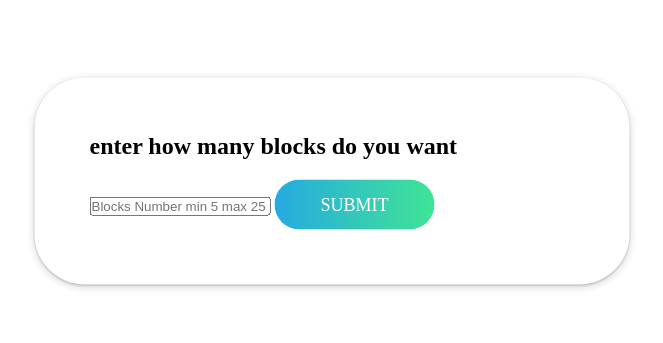
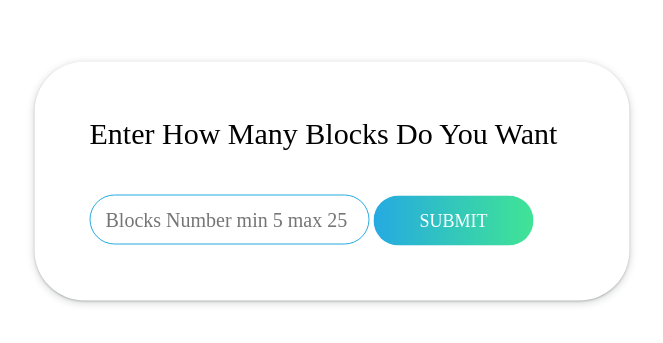
Before and after one commit to GagikAvagyan/shortway, a plain HTML site: page index.html in a window 1280 px wide. Shown: the part 219-562 px from the top of the page, without its empty margins (308-971 px from the left). Drawn offline with nearby package versions, Linux system fonts and the light colour scheme.

Commit message:
Update style.css

```diff
--- a/css/style.css
+++ b/css/style.css
@@ -27,14 +27,14 @@ input[type=number] {
     border-radius: 50px;
     box-shadow: rgba(60, 64, 67, 0.3) 0px 1px 2px 0px, rgba(60, 64, 67, 0.15) 0px 2px 6px 2px;
 }
-.container form h2{
+.container h2{
     font-family: fangsong;
     font-weight: 500;
     text-transform: capitalize;
     font-size: 30px;
     margin-bottom: 25px;
 }
-.container form  .startInpNum{
+.container .startInpNum{
     font-family: fangsong;
     font-weight: 500;
     height: 50px;
```
